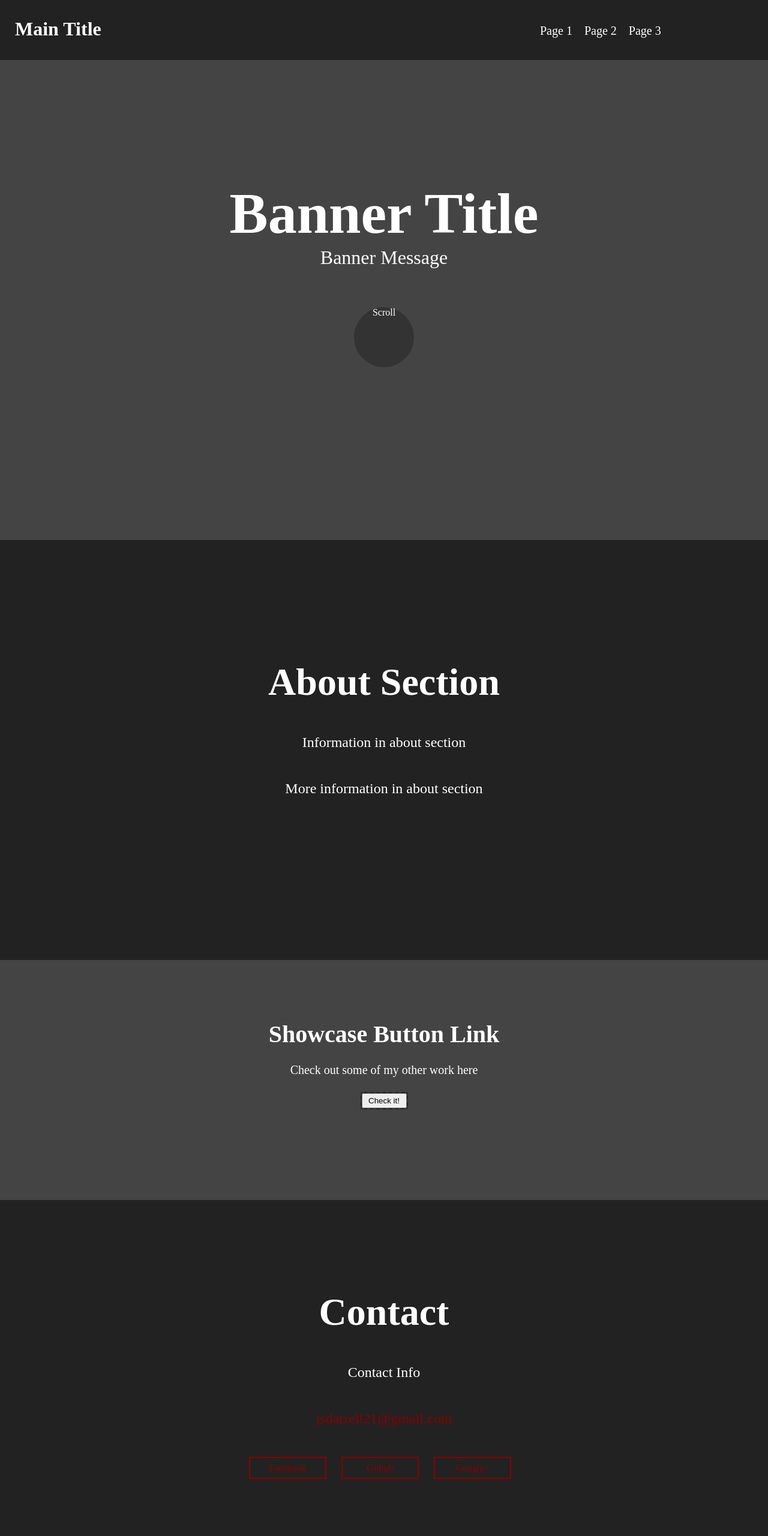
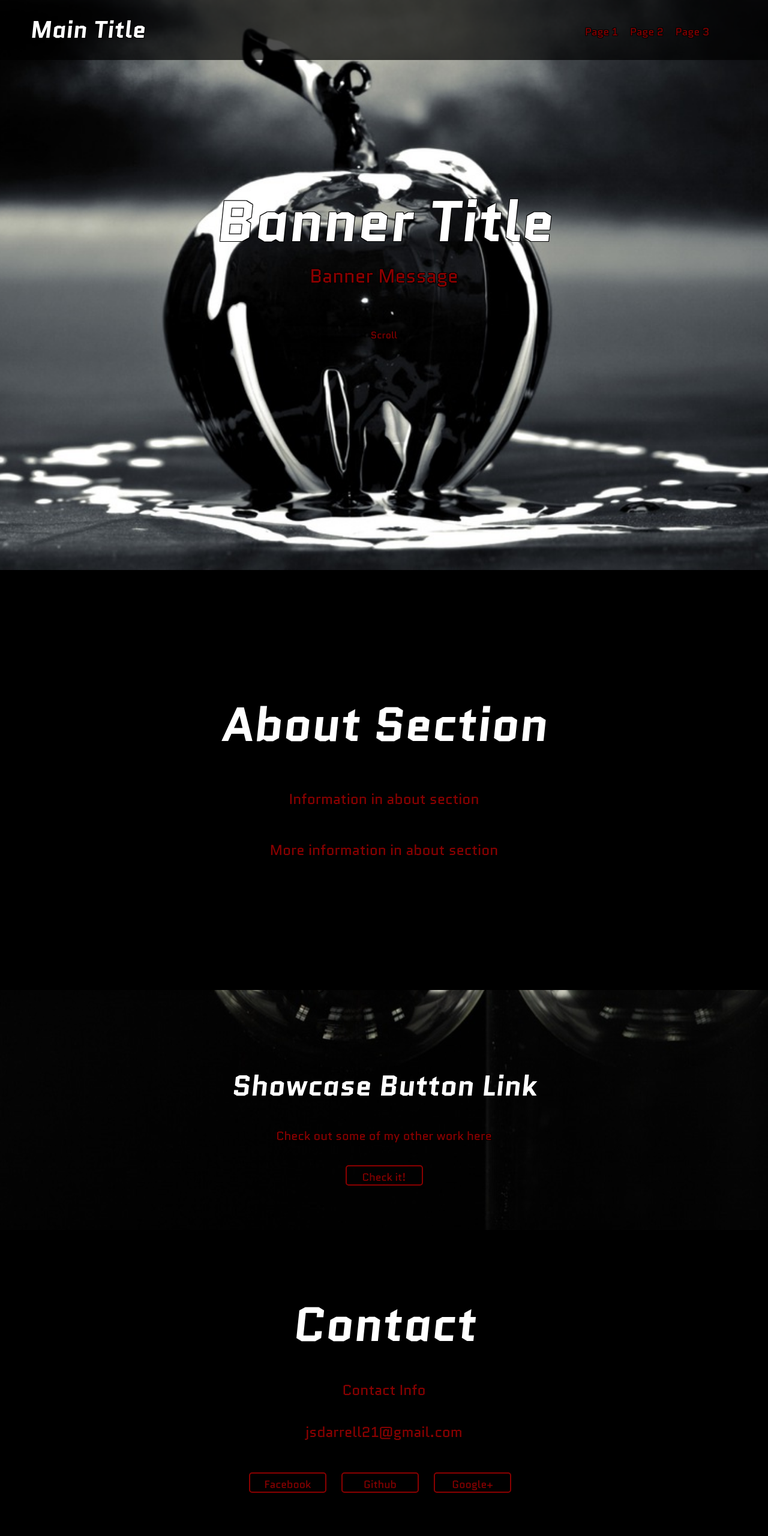
Before and after one commit to jsdarrell21/gw-personal-website, a plain HTML site: page index.html in a window 1280 px wide. Shown: the top 2560 px of the page at 60% size. Drawn offline with Linux system fonts and the light colour scheme.

Commit message:
updated web page

```diff
--- a/css/main.css
+++ b/css/main.css
@@ -4,10 +4,18 @@
 body,html{
   margin: 0;
   color: #fff;
+  text-shadow:
+    -1px -1px 0 #000,
+    1px -1px 0 #000,
+    -1px 1px 0 #000,
+    1px 1px 0 #000;
+    font-family: Quantico, sans-serif;
 }
 
 h1,h2,h3{
   margin: 0;
+  font-style: italic;
+
 }
 
 ul{
@@ -23,27 +31,27 @@ a{
 
 p{
   margin:0;
+  color: darkred;
 }
 
 /*Header Styles*/
 header{
   width: 100%;
   height: 100px;
-  background-color: #333;
   margin: 0;
-  color: #fff;
   position: fixed;
-  background-color: rgba(0,0,0,0.5)
+  background-color: rgba(0,0,0,0.7)
 }
 
 .logo{
   height: 100%;
-  width:200px;
+  width:300px;
   float: left;
 }
 
 .logo h1{
-  margin:30px 25px;
+  margin:20px 50px;
+  font-size: 2.5em;
 }
 
 .menu{
@@ -52,19 +60,26 @@ header{
   float: right;
 }
 
+.menu ul{
+  padding-left: 75px;
+}
+
 .menu li{
   margin-top: 40px;
   margin-left: 20px;
-  font-size: 1.25em;
+  font-size: 1.1em;
   float: left;
+  color: darkred;
 }
 
 /*Banner Styles*/
 #banner{
   width:100%;
-  height: 900px;
-  background-color: #444;
-  color: #fff;
+  height: 950px;
+  background: url("../img/artistic-apple.jpg");
+  background-size: cover;
+  background-position: center;
+  background-attachment: fixed;
   display: inline-block;
 }
 
@@ -88,29 +103,27 @@ header{
 .button-container{
   width: 100px;
   height: 100px;
-  background-color: #333;
   margin: 5% auto;
   text-align: center;
   border-radius: 100%;
+  color: darkred;
 }
 
 /*About Section Styles*/
 #about{
   width: 100%;
   height: 700px;
-  background-color: #222;
+  background-color: #000;
   display: inline-block;
 }
 
 #about h1{
-  color: #fff;
   text-align: center;
   padding-top: 200px;
-  font-size: 4em;
+  font-size: 5em;
 }
 
 #about p{
-  color: #fff;
   text-align: center;
   padding-top: 50px;
   font-size: 1.5em;
@@ -120,53 +133,55 @@ header{
 #showcase{
   width: 100%;
   height: 400px;
-  background-color: #444;
+  background: url("../img/lightbulb.jpg");
+  background-size: cover;
+  background-position: center;
+  background-attachment: fixed;
 }
 
 #showcase h1{
   color: #fff;
   text-align: center;
-  padding-top: 100px;
-  font-size: 2.5em;
+  padding-top: 125px;
+  font-size: 3em;
 }
 
 #showcase p{
   text-align: center;
   font-size: 1.25em;
-  padding-top: 25px;
-}
-
-#showcase button{
-  width: 100%;
-  height: 100%;
+  padding-top: 35px;
 }
 
 .button-link{
-  width: 75px;
+  width: 125px;
   height: 25px;
-  border: dashed 2px #333;
-  background-color: #222;
-  margin: 25px auto;
+  border: 2px solid darkred;
+  margin: 35px auto;
   text-align: center;
+  color: darkred;
+  padding-top: 5px;
+  text-shadow: none;
+  border-radius: 5px;
+  font-size: 1.1em;
 }
 
 /*Contact Styles*/
 #contact{
   width: 100%;
-  height: 700px;
-  background-color: #222;
+  height: 600px;
+  background-color: #000;
 }
 
 #contact h1{
   text-align: center;
-  font-size: 4em;
-  padding-top: 150px;
+  font-size: 5em;
+  padding-top: 100px;
 }
 
 #contact p{
   text-align: center;
   font-size: 1.5em;
-  padding-top: 50px;
+  padding-top: 35px;
 }
 
 .email{
@@ -187,15 +202,17 @@ header{
   margin-top: 50px;
   margin-left: 25px;
   text-align: center;
-  padding-top: 8px;
+  padding-top: 5px;
+  font-size: 1.1em;
   color: darkred;
+  text-shadow: none;
+  border-radius: 5px
 }
-
 
 /*Map*/
 #map{
   width: 100%;
-  display: inline-block;
+  display: inline-grid;
 }
 
 #map iframe{
@@ -203,15 +220,30 @@ header{
   height: 100%;
 }
 .map-container{
-  width:95%;
-  height: 350px;
+  width:100%;
+  height: 400px;
   background-color: #222;
   margin: 0 auto;
 }
 
-/*.overlay{
-  width: 95%;
-  height: 350px;
+.overlay{
+  width: 100%;
+  height: 400px;
   background-color: rgba(0,0,0,.5);
   position:absolute;
-}*/
+}
+
+/*Footer Styles*/
+#footer{
+  Width: 100%;
+  height: 100px;
+  background-color: #000;
+}
+
+.copyright{
+  width: 350px;
+  height: 50px;
+  margin: 0 auto;
+  padding-top: 40px;
+  font-size: 1.2em;
+}
--- a/index.html
+++ b/index.html
@@ -3,6 +3,7 @@
   <head>
     <meta charset="utf-8">
     <title>Personal Website</title>
+    <link href='https://fonts.googleapis.com/css?family=Quantico:400,700italic' rel='stylesheet' type='text/css'>
     <link rel="stylesheet" href="css/main.css">
   </head>
   <body>
@@ -11,7 +12,6 @@
       <div class="logo">
         <h1>Main Title</h1>
       </div>
-
       <div class="menu">
         <ul>
           <li class="page-1">
@@ -71,9 +71,7 @@
       </div>
 
       <div class="button-link">
-        <button>
-          <a href="">Check it!</a>
-        </button>
+        <a href="">Check it!</a>
       </div>
     </section>
     <!-- Showcase Ends -->
@@ -111,10 +109,30 @@
     <!-- Map -->
     <section id="map">
       <div class="map-container">
-        <!-- <div class="overlay"></div> -->
+        <div class="overlay"></div>
         <iframe src="https://www.google.com/maps/embed?pb=!1m18!1m12!1m3!1d3197.608962956482!2d-119.78801758440906!3d36.73195157923759!2m3!1f0!2f0!3f0!3m2!1i1024!2i768!4f13.1!3m3!1m2!1s0x80945e26d4340503%3A0xb32dda71cf0730a0!2sBitwise+South+Stadium!5e0!3m2!1sen!2sus!4v1462413378560" width="600" height="450" frameborder="0" style="border:0" allowfullscreen></iframe>
       </div>
     </section>
     <!-- Map End -->
+
+    <!--  Footer Begins -->
+    <section id="footer">
+      <div class="copyright">
+        <p>Copyright &copy; J.Darrell Webpages 2016</p>
+      </div>
+    </section>
+    <!-- Footer Ends -->
+
+    <!-- My Google Analytics Page -->
+    <script>
+      (function(i,s,o,g,r,a,m){i['GoogleAnalyticsObject']=r;i[r]=i[r]||function(){
+      (i[r].q=i[r].q||[]).push(arguments)},i[r].l=1*new Date();a=s.createElement(o),
+      m=s.getElementsByTagName(o)[0];a.async=1;a.src=g;m.parentNode.insertBefore(a,m)
+      })(window,document,'script','https://www.google-analytics.com/analytics.js','ga');
+
+      ga('create', 'UA-77519014-1', 'auto');
+      ga('send', 'pageview');
+
+    </script>
   </body>
 </html>
```
Also changed, not shown: img/artistic-apple.jpg (added), img/lightbulb.jpg (added).
